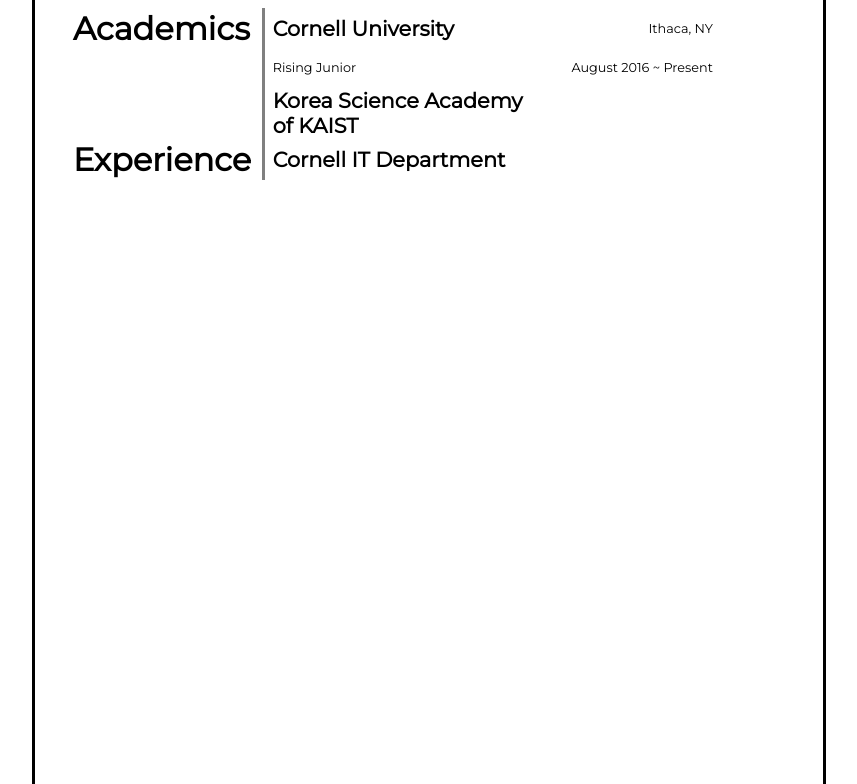
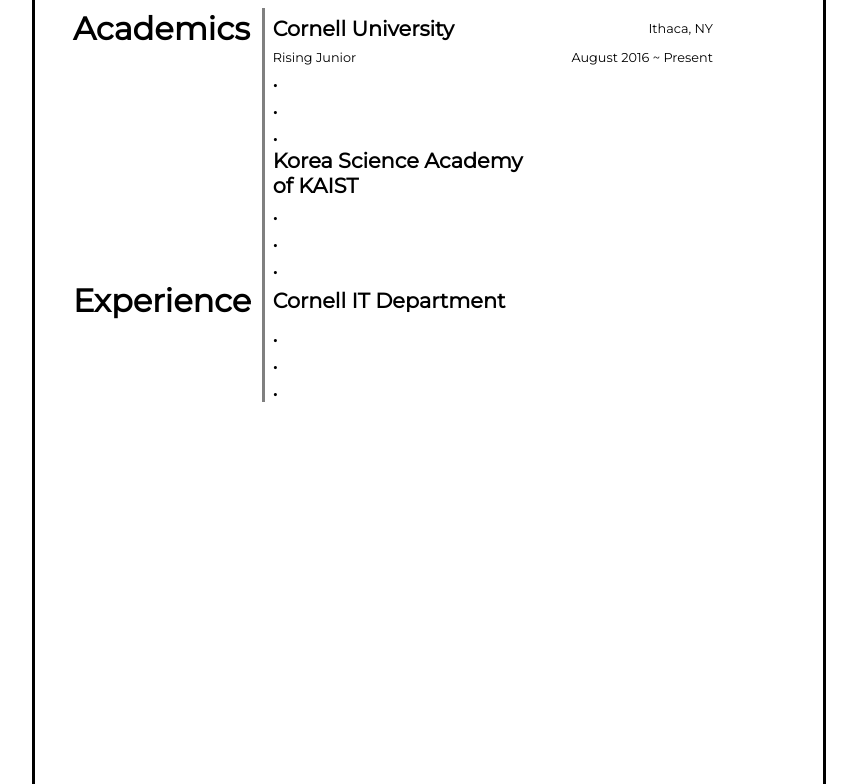
Before and after one commit to kim-sunwook/web_resume, a plain HTML site: page index.html in a window 1280 px wide. Shown: the part 159-943 px from the top of the page, without its empty margins (211-1068 px from the left). Drawn offline with Linux system fonts and the light colour scheme.

Commit message:
Fill dots(empty content) to see outline

```diff
--- a/index.html
+++ b/index.html
@@ -53,7 +53,7 @@
         }
         .name {
             font-size: 3em;
-            font-weight: normal;
+            font-weight: bold;
             text-align: left;
         }
         .contact{
@@ -75,9 +75,6 @@
             vertical-align: middle;
             text-align: left;
         }
-        .main-table tr{
-            height: 10mm;
-        }
         .main-table tr :nth-child(1){
             width:30%;
             border-right: solid gray;
@@ -86,7 +83,7 @@
             width:45%;
             padding-left: 2mm;
         }
-        .title td{
+        .title tr{
             height: 10mm;
         }
         .title td br{
@@ -106,7 +103,7 @@
             font-size: 0.8em;
             text-align: right;
         }
-        .subtitle :tr{
+        .subtitle tr{
             height:5mm;
         }
         .subtitle :nth-child(2){
@@ -159,13 +156,59 @@
                 <td>August 2016 ~ Present</td>
             </tr>
             <tr class="title">
-                <th></td>
+                <td></td>
+                <td>.</td>
+                <td></td>
+            </tr>
+            <tr class="title">
+                <td></td>
+                <td>.</td>
+                <td></td>
+            </tr>
+            <tr class="title">
+                <td></td>
+                <td>.</td>
+                <td></td>
+            </tr>
+            <tr class="title">
+                <th></th>
                 <td>Korea Science Academy<br>of KAIST</td>
+                <td></td>
+            </tr>
+            <tr class="title">
+                <td></td>
+                <td>.</td>
+                <td></td>
+            </tr>
+            <tr class="title">
+                <td></td>
+                <td>.</td>
+                <td></td>
+            </tr>
+            <tr class="title">
+                <td></td>
+                <td>.</td>
                 <td></td>
             </tr>
             <tr class="title">
                 <th>Experience</th>
                 <td>Cornell IT Department</td>
+                <td></td>
+            </tr>
+            <tr class="title">
+                <td></td>
+                <td>.</td>
+                <td></td>
+            </tr>
+            <tr class="title">
+                <td></td>
+                <td>.</td>
+                <td></td>
+            </tr>
+            <tr class="title">
+                <td></td>
+                <td>.</td>
+                <td></td>
             </tr>
         </table>
     </div>
```
